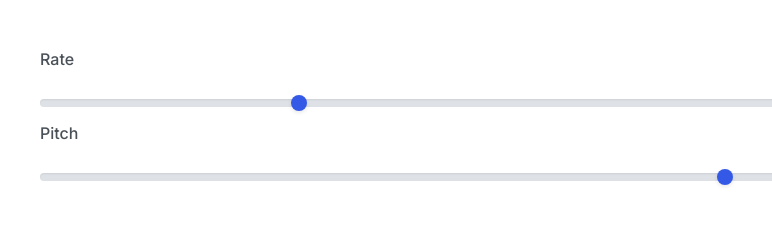
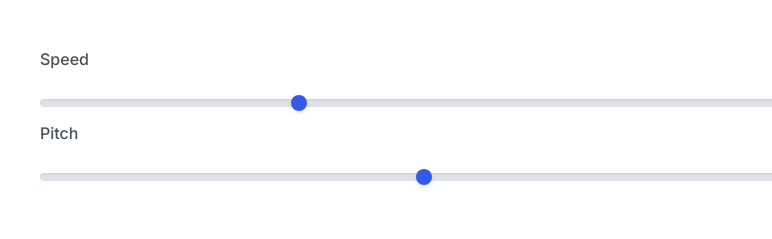
Before and after one commit to gabrielmwarren/TTS, a plain HTML site: page index.html in a window 1280 px wide. Shown: the part 512-751 px from the top of the page, 216-988 px from the left. Drawn offline with Linux system fonts and the light colour scheme.

Commit message:
value change

```diff
--- a/index.html
+++ b/index.html
@@ -21,10 +21,10 @@
                 <div class="form-group" style="margin: 50px;">
                     <select id="voice-select" class="form-control form-control-lg"></select>
                 </div>
-                <label for="rate" class="form-label" style="margin-bottom: 20px;">Rate</label>
+                <label for="rate" class="form-label" style="margin-bottom: 20px;">Speed</label>
                 <input type="range" id="rate" class="form-range" min="0.5" max="2" value="1" step="0.1">
                 <label for="pitch" class="form-label" style="margin-bottom: 20px;">Pitch</label>
-                <input type="range" id="pitch" class="form-range" min="0" max="2" value="1.8" step="0.1">
+                <input type="range" id="pitch" class="form-range" min="0" max="2" value="1" step="0.1">
             </fieldset>
             <div class="d-grid gap-2">
                 <button class="btn btn-lg btn-primary" onclick="play()" type="button" style="margin-top: 100px; max-width: 80%; margin-left: 10%;">Speak</button>
```
